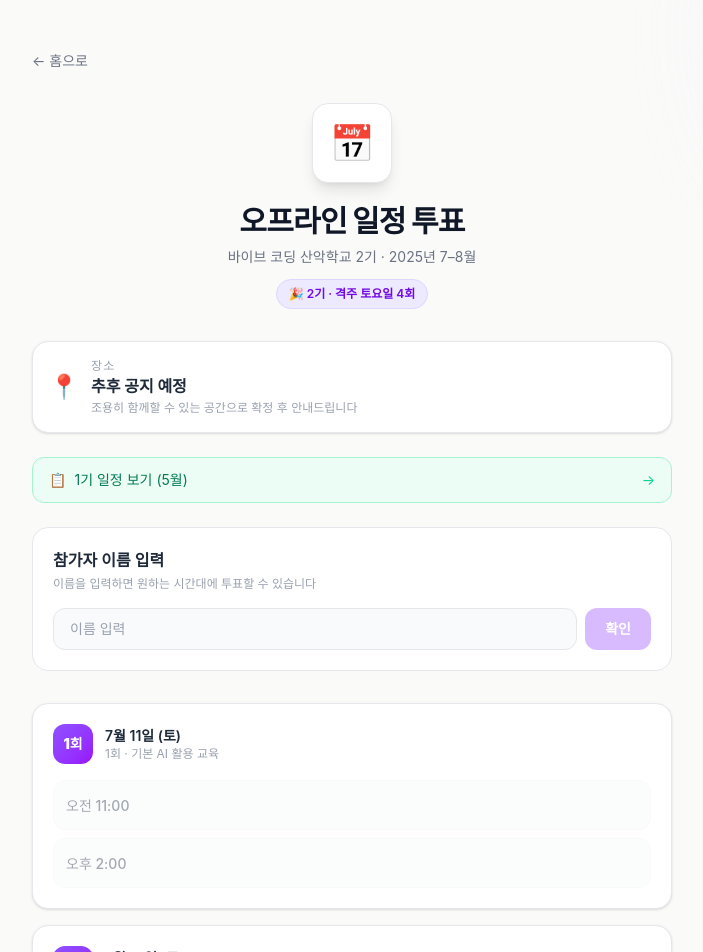
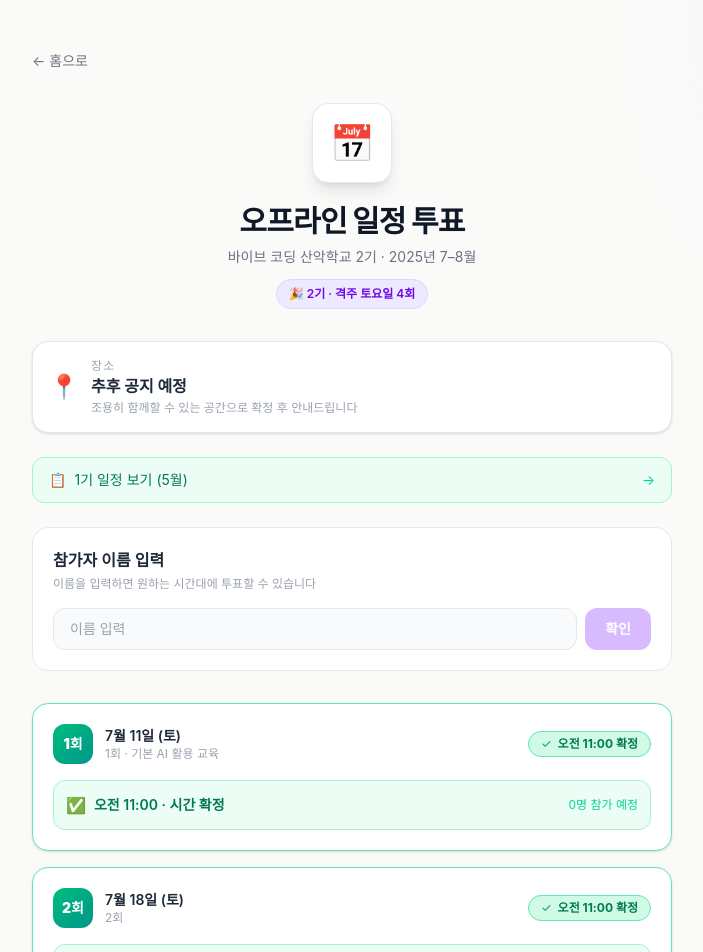
Before and after one commit to everystart2020-eric/vibe-coding-mountain, a Next.js app: page /schedule2 in a window 1280 px wide. Shown: the top 952 px of the page, without its empty margins (288-991 px from the left). Built offline with nearby package versions, Linux system fonts and the light colour scheme; no server answers; the database is empty; a web font is replaced by a local one.

Commit message:
feat: 4회 확정 및 오전 11:00 시간 확정 표시 적용

```diff
--- a/src/app/schedule2/page.tsx
+++ b/src/app/schedule2/page.tsx
@@ -14,11 +14,10 @@ type LocationSuggestion = {
 }
 
 const WEEKS = [
-  { week: 11, date: "7월 11일 (토)", label: "1회 · 기본 AI 활용 교육", slots: ["오전 11:00", "오후 2:00"] },
-  { week: 12, date: "7월 18일 (토)", label: "2회", slots: ["오전 11:00", "오후 2:00"] },
-  { week: 13, date: "7월 25일 (토)", label: "3회", slots: ["오전 11:00", "오후 2:00"] },
-  { week: 14, date: "8월 8일 (토)", label: "4회", slots: ["오전 11:00", "오후 2:00"] },
-  { week: 15, date: "8월 15일 (토)", label: "5회", slots: ["오전 11:00", "오후 2:00"] },
+  { week: 11, date: "7월 11일 (토)", label: "1회 · 기본 AI 활용 교육", slots: ["오전 11:00", "오후 2:00"], confirmedSlot: "오전 11:00" },
+  { week: 12, date: "7월 18일 (토)", label: "2회", slots: ["오전 11:00", "오후 2:00"], confirmedSlot: "오전 11:00" },
+  { week: 13, date: "7월 25일 (토)", label: "3회", slots: ["오전 11:00", "오후 2:00"], confirmedSlot: "오전 11:00" },
+  { week: 14, date: "8월 8일 (토)", label: "4회", slots: ["오전 11:00", "오후 2:00"], confirmedSlot: "오전 11:00" },
 ]
 
 type VoteRecord = { week: number; time_slot: string; name: string }
@@ -278,17 +277,31 @@ export default function Schedule2Page() {
             const maxVotes = Math.max(...allSlotKeys.map((s) => (weekCounts[s] ?? []).length), 1)
 
             return (
-              <div key={w.week} className="rounded-2xl border border-gray-200 bg-white shadow-sm p-5">
+              <div key={w.week} className={`rounded-2xl border bg-white shadow-sm p-5 ${w.confirmedSlot ? "border-emerald-300" : "border-gray-200"}`}>
                 <div className="flex items-center gap-3 mb-4">
-                  <div className="w-10 h-10 rounded-xl bg-gradient-to-br from-violet-500 to-purple-600 flex items-center justify-center flex-shrink-0">
+                  <div className={`w-10 h-10 rounded-xl flex items-center justify-center flex-shrink-0 ${w.confirmedSlot ? "bg-gradient-to-br from-emerald-500 to-teal-600" : "bg-gradient-to-br from-violet-500 to-purple-600"}`}>
                     <span className="text-white font-black text-sm">{idx + 1}회</span>
                   </div>
-                  <div>
+                  <div className="flex-1">
                     <p className="text-gray-800 font-semibold text-sm">{w.date}</p>
                     <p className="text-gray-400 text-xs">{w.label}{totalVotes > 0 ? ` · ${totalVotes}명 투표` : ""}</p>
                   </div>
+                  {w.confirmedSlot && (
+                    <div className="flex items-center gap-1.5 px-3 py-1 rounded-full bg-emerald-100 border border-emerald-300">
+                      <span className="text-emerald-600 text-xs">✓</span>
+                      <span className="text-emerald-700 text-xs font-bold">{w.confirmedSlot} 확정</span>
+                    </div>
+                  )}
                 </div>
 
+                {w.confirmedSlot ? (
+                  <div className="rounded-xl bg-emerald-50 border border-emerald-200 p-3 flex items-center gap-2">
+                    <span className="text-emerald-500 text-base">✅</span>
+                    <span className="text-emerald-700 text-sm font-semibold">{w.confirmedSlot} · 시간 확정</span>
+                    <span className="ml-auto text-emerald-400 text-xs">{(weekCounts[w.confirmedSlot] ?? []).length}명 참가 예정</span>
+                  </div>
+                ) : (
+                  <>
                   <div className="flex flex-col gap-2">
                     {[
                       ...w.slots.map((slot) => ({ slot, added_by: null })),
@@ -374,6 +387,8 @@ export default function Schedule2Page() {
                       + 시간 추가
                     </button>
                   ) : null}
+                  </>
+                )}
               </div>
             )
           })}
@@ -477,7 +492,7 @@ export default function Schedule2Page() {
         <div className="rounded-2xl bg-violet-50 border border-violet-200 p-5 mb-8">
           <h3 className="text-violet-700 font-semibold text-sm mb-3">📌 참가 안내</h3>
           <ul className="space-y-1.5 text-gray-600 text-sm">
-            <li>· 총 5회 진행 (7월 11일 ~ 8월 15일)</li>
+            <li>· 총 4회 진행 (7월 11일 ~ 8월 8일)</li>
             <li>· 이미 투표한 경우 다시 선택하면 변경됩니다</li>
             <li>· 노트북을 지참해주세요</li>
             <li>· 장소는 확정 후 별도 안내드립니다</li>
```
Lines whose indentation alone changed are shown as unchanged.
